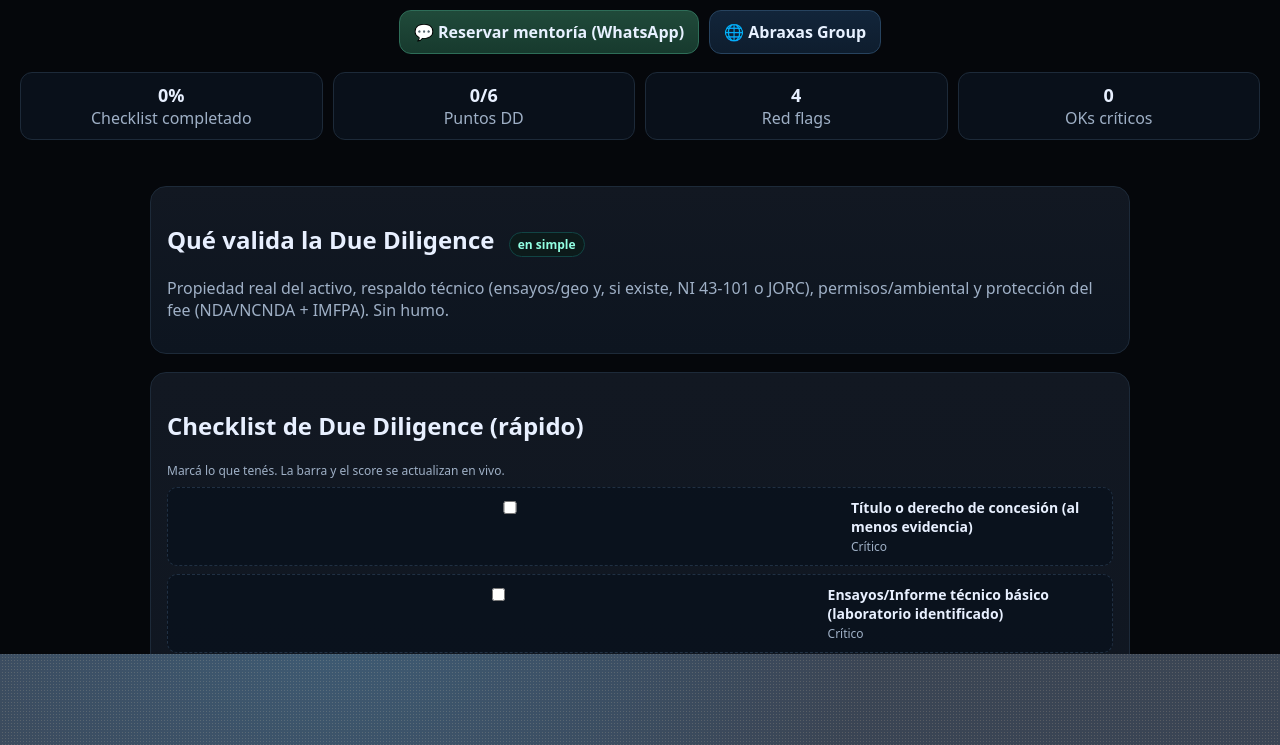
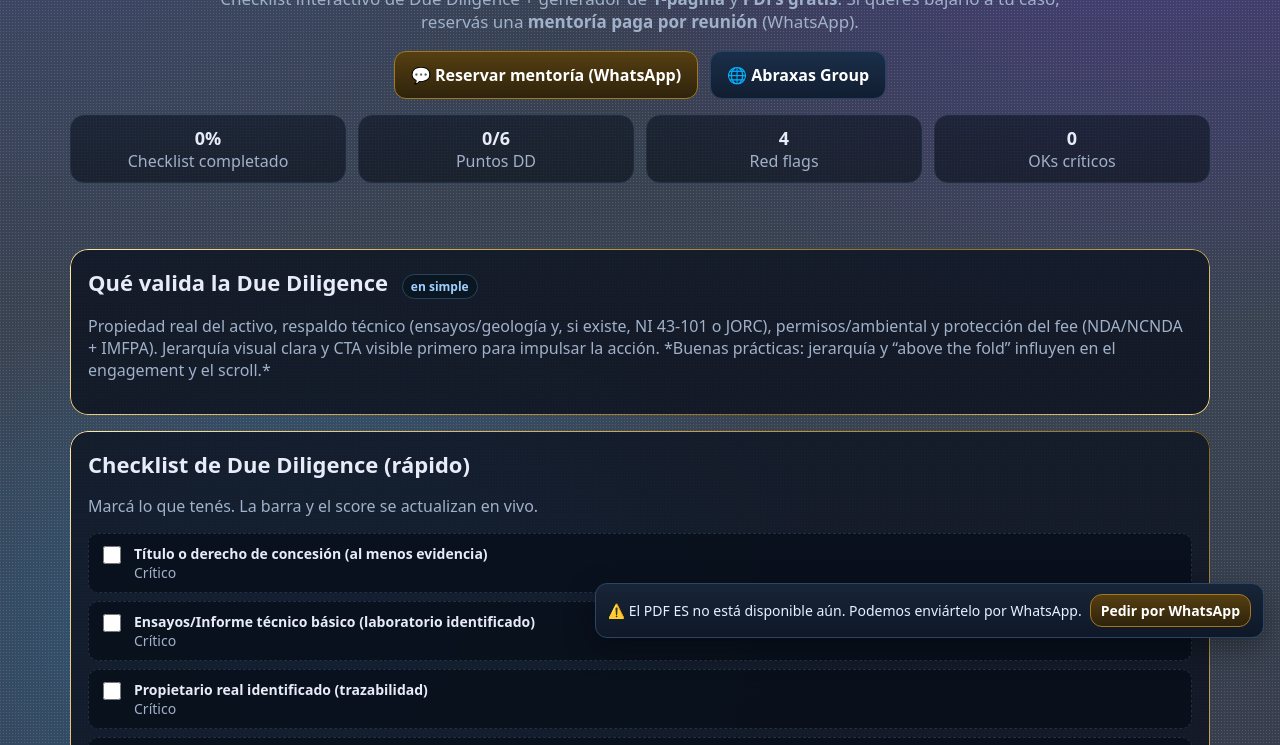
Before and after one commit to abraxasgroup/MarketingBooks, a plain HTML site: page index.html in a window 1280 px wide. Shown: the part 146-891 px from the top of the page. Before the commit the page ends 800 px from the top, so only its background shows below. Drawn offline with Linux system fonts and the light colour scheme; no server answers.

Commit message:
Update index.html

```diff
--- a/index.html
+++ b/index.html
@@ -3,108 +3,198 @@
 <head>
 <meta charset="utf-8" />
 <meta name="viewport" content="width=device-width, initial-scale=1" />
-<title>Due Diligence Minera — Lead Magnet + Mentoría | Abraxas Group</title>
-<meta name="description" content="Checklist interactivo de Due Diligence Minera. Descargá el PDF gratis y agendá mentoría paga por reunión para llevar tu operación a resultados.">
-<meta property="og:title" content="Due Diligence Minera — Abraxas Group">
-<meta property="og:description" content="Checklist interactivo + plan 1 página. PDF gratis local + mentoría paga.">
-<meta property="og:type" content="website">
+<title>Abraxas Group — Due Diligence Minera | Checklist + Mentoría</title>
+<meta name="description" content="Landing interactiva de Abraxas Group: checklist de Due Diligence Minera, generador de 1-página y PDFs gratis. Reservá mentoría por WhatsApp.">
+<meta property="og:title" content="Abraxas Group — Due Diligence Minera" />
+<meta property="og:description" content="Checklist + Generador 1-página + PDFs gratis. Mentoría paga por reunión." />
+<meta property="og:type" content="website" />
+<meta name="theme-color" content="#0b0f14" />
 <style>
-  :root {
-    --bg:#05070b; --ink:#e8f0ff; --muted:#9fb0c6; --cta:#ffd166;
-    --card:#121822; --card2:#0d1520; --accent:#06d6a0; --danger:#ff6b6b;
+  /* ======= BRAND THEME (Universo - Morados/Azules - Dorados) ======= */
+  :root{
+    --space:#06070c;            /* negro universo */
+    --ink:#e8ecf8;              /* texto */
+    --muted:#a0b1c9;            /* secundarios */
+    --card:#0c1220cc;           /* glass card */
+    --card-b:#0a0f1bcc;
+    --blue:#4da3ff;             /* acento azul */
+    --violet:#7b61ff;           /* acento morado */
+    --gold:#f5c857;             /* dorado */
+    --gold2:#d9a93d;
+    --ok:#6be675; --warn:#ffcd57; --danger:#ff6b6b;
   }
-  html,body{margin:0;height:100%;font-family:system-ui,-apple-system,Segoe UI,Roboto,sans-serif;color:var(--ink);background:var(--bg);overflow-x:hidden}
-  /* Capa "galaxia" */
+
+  /* Reset básico */
+  *{box-sizing:border-box}
+  html,body{margin:0;padding:0}
+  body{
+    min-height:100vh;
+    font-family:system-ui,-apple-system,Segoe UI,Roboto,Ubuntu,Cantarell,sans-serif;
+    color:var(--ink);
+    background: var(--space);
+    overflow-x:hidden;
+  }
+
+  /* ======= FONDO GALAXIA (nebulosa + estrellas sutil) ======= */
   body::before, body::after{
-    content:""; position:fixed; inset:-10vmax; pointer-events:none; z-index:-2;
+    content:""; position:fixed; inset:-12vmax; pointer-events:none;
+    z-index:-2;
+  }
+  /* Nebulosas */
+  body::before{
     background:
-      radial-gradient(1200px 800px at 10% 15%, #18233b 0%, transparent 60%),
-      radial-gradient(900px 700px at 80% 10%, #1b1036 0%, transparent 60%),
-      radial-gradient(900px 600px at 30% 85%, #0f2a3a 0%, transparent 60%),
-      linear-gradient(180deg,#06080e 0%, #0b0f14 55%, #05070b 100%);
-    filter:saturate(1.2) brightness(0.95);
+      radial-gradient(1200px 800px at 12% 10%, rgba(17,27,60,.9) 0%, rgba(17,27,60,0) 60%),
+      radial-gradient(1000px 700px at 82% 15%, rgba(28,8,78,.85) 0%, rgba(28,8,78,0) 65%),
+      radial-gradient(900px 600px at 30% 85%, rgba(0,64,105,.7) 0%, rgba(0,64,105,0) 60%),
+      linear-gradient(180deg,#05060a 0%, #0b0f14 60%, #06070c 100%);
+    filter:saturate(1.15) brightness(.98);
   }
-  /* Estrellas sutiles */
+  /* Estrellas */
   body::after{
     z-index:-1; opacity:.35;
     background-image:
-      radial-gradient(#ffffffa8 1px, transparent 1px),
+      radial-gradient(#ffffffaa 1px, transparent 1px),
       radial-gradient(#a4c6ff88 1px, transparent 1px),
-      radial-gradient(#ffffff77 1px, transparent 1px);
+      radial-gradient(#ffffff66 1px, transparent 1px);
     background-size: 3px 3px, 2px 2px, 1px 1px;
-    background-position: 0 0, 10px 20px, 25px 15px;
-    animation: twinkle 12s linear infinite;
+    background-position: 0 0, 18px 22px, 40px 8px;
+    animation: twinkle 16s linear infinite;
   }
   @keyframes twinkle{0%{opacity:.25}50%{opacity:.45}100%{opacity:.25}}
-  a{color:var(--cta);text-decoration:none} a:hover{text-decoration:underline}
-  header{padding:28px 20px;text-align:center}
-  .wrap{max-width:980px;margin:0 auto;padding:0 20px 48px}
-  .badge{display:inline-block;border:1px solid #233242;padding:6px 10px;border-radius:999px;color:var(--muted);font-size:12px;letter-spacing:.3px;background:#0a1320aa}
-  h1{margin:10px 0 6px;font-size:30px}
-  p.lead{color:var(--muted);margin:0 auto 14px;max-width:760px}
-  .card{background:linear-gradient(180deg,var(--card),var(--card2));border:1px solid #1d2a39;border-radius:16px;padding:16px;margin-top:18px}
-  .kpis{display:grid;grid-template-columns:repeat(4,1fr);gap:10px;margin-top:14px}
-  .kpi{background:#0c1420ba;border:1px solid #1d2a39;border-radius:12px;padding:10px;text-align:center}
+
+  /* ======= UTILIDADES ======= */
+  a{color:var(--gold); text-decoration:none}
+  a:hover{text-decoration:underline}
+  .wrap{max-width:1180px;margin:0 auto;padding:0 20px 56px}
+  .flex{display:flex;align-items:center;gap:12px}
+  .center{text-align:center}
+  .muted{color:var(--muted)}
+  .hidden{display:none !important}
+
+  /* ======= CARDS con borde dorado (gradient-stroke) ======= */
+  .card{
+    position:relative; padding:18px; border-radius:18px;
+    background:linear-gradient(180deg,var(--card),var(--card-b));
+    isolation:isolate;
+  }
+  .card::before{
+    content:""; position:absolute; inset:0; border-radius:18px; z-index:-1;
+    padding:1px; background:linear-gradient(135deg, #ffe9a6, #caa24a, #8b6b1f, #ffe08a);
+    -webkit-mask:linear-gradient(#000 0 0) content-box, linear-gradient(#000 0 0);
+    -webkit-mask-composite:xor; mask-composite:exclude;
+  }
+  .card + .card{margin-top:16px}
+
+  /* ======= HEADER / HERO ======= */
+  header{padding:34px 20px 10px}
+  .badge{
+    display:inline-flex; gap:8px; align-items:center;
+    padding:6px 12px; border-radius:999px; font-size:12px; letter-spacing:.3px;
+    background:linear-gradient(180deg,rgba(10,16,32,.75),rgba(9,14,28,.6));
+    border:1px solid rgba(80,95,130,.35); color:var(--muted)
+  }
+  h1{
+    margin:14px auto 8px; font-size:42px; line-height:1.1;
+    background:linear-gradient(90deg,#b59d46 0%,#e6cf75 20%,#7b61ff 55%,#4da3ff 90%);
+    -webkit-background-clip:text; background-clip:text; color:transparent;
+    text-shadow:0 0 20px rgba(245,200,87,.12);
+    max-width:900px;
+  }
+  p.lead{margin:0 auto; color:var(--muted); max-width:880px; font-size:17px}
+  .cta{display:flex;flex-wrap:wrap;gap:12px;justify-content:center;margin:18px 0 4px}
+  .btn{
+    display:inline-flex; gap:10px; align-items:center; padding:12px 16px;
+    border-radius:12px; font-weight:700; color:#fff;
+    background:linear-gradient(180deg,#1a2f4a,#111d30);
+    border:1px solid #27435f; box-shadow:0 0 0 0 rgba(245,200,87,0);
+    transition:transform .15s ease, box-shadow .25s ease, filter .15s ease;
+  }
+  .btn:hover{transform:translateY(-1px); filter:brightness(1.07)}
+  .btn.gold{
+    background:linear-gradient(180deg,#563f12,#2e230b);
+    border-color:#a07a1f;
+    box-shadow:0 0 0 0 rgba(245,200,87,.0);
+  }
+  .btn.gold:hover{box-shadow:0 0 24px 0 rgba(245,200,87,.25)}
+  .kpis{display:grid;grid-template-columns:repeat(4,1fr);gap:12px;margin-top:16px}
+  .kpi{background:linear-gradient(180deg,rgba(10,18,32,.6),rgba(7,13,23,.6));border:1px solid #203043;border-radius:14px;padding:10px;text-align:center}
   .kpi b{display:block;font-size:18px}
-  .cta{display:flex;flex-wrap:wrap;gap:10px;margin:18px 0;justify-content:center}
-  .btn{background:linear-gradient(180deg,#12253a,#0e1d2e);border:1px solid #27435f;border-radius:12px;padding:10px 14px;color:#e7f1ff;font-weight:600;display:inline-flex;gap:8px;align-items:center}
-  .btn:hover{filter:brightness(1.07)}
-  .btn.primary{background:linear-gradient(180deg,#204a3a,#173a2e);border-color:#2e6d58}
-  .btn.warn{background:linear-gradient(180deg,#3a2020,#2e1717);border-color:#6d2e2e}
-  .muted{color:var(--muted)}
-  .pill{display:inline-block;background:#0c1a1a;color:#92ffe3;border:1px solid #114444;border-radius:999px;font-size:12px;padding:3px 8px;margin-left:8px}
+
+  /* ======= SECCIONES ======= */
+  h2{font-size:22px;margin:0 0 8px}
+  .pill{display:inline-block;font-size:12px;border:1px solid #28425a;color:#9fd0ff;border-radius:999px;padding:3px 8px;margin-left:8px;background:#0a1622}
+
+  /* Checklist */
+  .check{display:flex;gap:10px;align-items:flex-start;padding:10px;border-radius:10px;border:1px dashed #203043;margin:8px 0;background:#08101bcc}
+  input[type="checkbox"]{accent-color:#7b61ff; width:18px;height:18px;margin-top:2px}
   .progress{height:12px;background:#0c121a;border:1px solid #1d2a39;border-radius:999px;overflow:hidden;margin-top:10px}
-  .bar{height:100%;width:0%;background:linear-gradient(90deg,var(--accent),#49f7c8)}
-  .score{font-weight:700}
+  .bar{height:100%;width:0%;background:linear-gradient(90deg,#06d6a0,#49f7c8)}
+
+  /* Split layout */
+  .split{display:grid;grid-template-columns:1.15fr .85fr;gap:16px}
+  @media (max-width:980px){.split{grid-template-columns:1fr}}
+
+  /* Form fields */
+  input, select, textarea{
+    width:100%; padding:12px; border-radius:10px; border:1px solid #26384f;
+    background:#0b1320; color:#eaf2ff; font-size:14px;
+  }
+  label{font-size:14px}
   .row{display:grid;grid-template-columns:1fr 1fr;gap:12px}
-  .row>div{display:flex;flex-direction:column;gap:6px}
-  input,select,textarea{width:100%;padding:10px;border-radius:8px;border:1px solid #26384f;background:#0b1320;color:#eaf2ff}
-  label{font-size:14px}
-  .check{display:flex;gap:10px;align-items:flex-start;padding:10px;border-radius:10px;border:1px dashed #203043;margin:8px 0;background:#08101b99}
-  .note{font-size:12px;color:#9fb0c6}
-  .split{display:grid;grid-template-columns:1.2fr .8fr;gap:14px}
-  @media (max-width:900px){.split,.row{grid-template-columns:1fr}}
-  footer{margin-top:28px;color:#8ea4bd;text-align:center;font-size:12px}
+  @media (max-width:720px){.row{grid-template-columns:1fr}}
+
+  /* Micro-interacciones suaves */
+  .reveal{opacity:0; transform:translateY(10px); transition:opacity .45s ease, transform .45s ease}
+  .reveal.on{opacity:1; transform:none}
+
+  /* Toast */
+  .toast{
+    position:fixed; right:16px; bottom:16px; z-index:99;
+    background:linear-gradient(180deg,#182437,#0e1829); color:#e7f1ff;
+    border:1px solid #2a4663; border-radius:12px; padding:10px 12px; box-shadow:0 10px 30px rgba(0,0,0,.35);
+    display:flex; gap:8px; align-items:center; font-size:14px
+  }
 </style>
 </head>
 <body>
-  <header>
+  <header class="center">
     <span class="badge">Abraxas Group · Lead Magnet + Mentoría Paga</span>
-    <h1>Due Diligence Minera — Checklist Interactivo + Plan 1-Página</h1>
-    <p class="lead">Descargá el PDF gratuito y, si querés aplicarlo a tu caso, agendá una <b>mentoría paga por reunión</b>.</p>
+    <h1>Abrimos la galaxia del negocio minero</h1>
+    <p class="lead">Checklist interactivo de Due Diligence + generador de <b>1-página</b> y <b>PDFs gratis</b>. Si querés bajarlo a tu caso, reservás una <b>mentoría paga por reunión</b> (WhatsApp).</p>
     <div class="cta">
-      <!-- SOLO estos 2 botones arriba (como pediste) -->
-      <a class="btn primary" href="https://wa.me/543417400299?text=Hola%20Abraxas%2C%20quiero%20agendar%20una%20mentor%C3%ADa%20paga%20sobre%20Due%20Diligence%20Minera." target="_blank" rel="noopener">💬 Reservar mentoría (WhatsApp)</a>
+      <a class="btn gold" href="https://wa.me/543417400299?text=Hola%20Abraxas%2C%20quiero%20agendar%20una%20mentor%C3%ADa%20paga%20sobre%20Due%20Diligence%20Minera." target="_blank" rel="noopener">💬 Reservar mentoría (WhatsApp)</a>
       <a class="btn" href="https://www.abraxas-group.lat/" target="_blank" rel="noopener">🌐 Abraxas Group</a>
     </div>
+    <div class="wrap">
       <div class="kpis">
         <div class="kpi"><b id="kpi1">0%</b><span class="muted">Checklist completado</span></div>
         <div class="kpi"><b id="kpi2">0/6</b><span class="muted">Puntos DD</span></div>
         <div class="kpi"><b id="kpi3">0</b><span class="muted">Red flags</span></div>
         <div class="kpi"><b id="kpi4">0</b><span class="muted">OKs críticos</span></div>
       </div>
+    </div>
   </header>
 
-  <div class="wrap">
-    <!-- 1) Qué valida la DD (en simple) -->
-    <section class="card">
+  <main class="wrap">
+    <!-- Qué valida la DD -->
+    <section class="card reveal">
       <h2>Qué valida la Due Diligence <span class="pill">en simple</span></h2>
-      <p class="muted">Propiedad real del activo, respaldo técnico (ensayos/geo y, si existe, NI&nbsp;43-101 o JORC), permisos/ambiental y protección del fee (NDA/NCNDA + IMFPA). Sin humo.</p>
+      <p class="muted">Propiedad real del activo, respaldo técnico (ensayos/geología y, si existe, NI&nbsp;43-101 o JORC), permisos/ambiental y protección del fee (NDA/NCNDA + IMFPA). Jerarquía visual clara y CTA visible primero para impulsar la acción. <span class="muted">*Buenas prácticas: jerarquía y “above the fold” influyen en el engagement y el scroll.*</span></p>
     </section>
 
-    <!-- 2) Checklist súper fácil (6 puntos) -->
-    <section class="card">
+    <!-- Checklist -->
+    <section class="card reveal">
       <h2>Checklist de Due Diligence (rápido)</h2>
-      <div class="note">Marcá lo que tenés. La barra y el score se actualizan en vivo.</div>
+      <p class="muted">Marcá lo que tenés. La barra y el score se actualizan en vivo.</p>
       <div id="list"></div>
       <div class="progress" aria-label="Progreso"><div class="bar" id="bar"></div></div>
-      <p>Score: <span class="score" id="score">0/6</span> · <span id="veredict" class="muted">Completá para ver tu estado.</span></p>
+      <p>Score: <b id="score">0/6</b> · <span id="veredict" class="muted">Completá para ver tu estado.</span></p>
     </section>
 
-    <!-- 3) Generador 1-pager (fricción mínima) -->
-    <section class="card split">
+    <!-- Generador 1-pager -->
+    <section class="card split reveal">
       <div>
-        <h2>Tu Plan de 1-Página (en 3 clics)</h2>
+        <h2>Tu Plan de 1-Página (3 clics)</h2>
         <div class="row">
           <div><label>Proyecto (opcional)<input id="p_name" placeholder="p.ej., Cobre Andino — Perú"></label></div>
           <div><label>Jurisdicción (opcional)<input id="p_jur" placeholder="País/Provincia"></label></div>
@@ -146,47 +236,55 @@
           <button class="btn" id="gen">🧩 Generar resumen</button>
           <button class="btn" id="copy">📋 Copiar</button>
         </div>
-        <textarea id="out" rows="8" placeholder="Tu 1-pager aparecerá aquí…"></textarea>
-
-        <p class="note">¿Querés que lo convirtamos en un plan real y protejamos tu fee? Pedí una mentoría (paga por reunión).</p>
+        <textarea id="out" rows="9" placeholder="Tu 1-pager aparecerá aquí…"></textarea>
+        <p class="muted" style="margin-top:8px">*Tip: mantené contraste alto para lectura cómoda (mínimo AA).*</p>
       </div>
 
       <aside>
-        <h3>¿Listo para mentoría?</h3>
-        <p>Aplicamos este 1-pager a tu caso, ordenamos documentos y definimos los próximos 7 días.</p>
+        <h2>¿Listo para mentoría?</h2>
+        <p>Aplicamos tu 1-pager a un caso real, cerramos gaps y definimos los próximos 7 días.</p>
         <div class="cta">
-          <a class="btn primary" href="https://wa.me/543417400299?text=Quiero%20mentoria%20sobre%20Due%20Diligence" target="_blank" rel="noopener">💬 Reservar mentoría (WhatsApp)</a>
+          <a class="btn gold" href="https://wa.me/543417400299?text=Quiero%20mentoria%20sobre%20Due%20Diligence" target="_blank" rel="noopener">💬 Reservar mentoría (WhatsApp)</a>
         </div>
-        <details>
-          <summary>Incluye</summary>
-          <ul class="muted">
-            <li>Validación de propiedad y trazabilidad.</li>
+        <ul class="muted" style="margin:10px 0 0 18px">
+          <li>Propiedad y trazabilidad.</li>
           <li>Revisión técnica (ensayos / NI 43-101 / JORC).</li>
           <li>Permisos/ambiental y orden correcto de divulgación.</li>
           <li>Protección de fee (NDA/NCNDA + IMFPA) y señales de bypass.</li>
         </ul>
-        </details>
       </aside>
     </section>
 
-    <!-- 4) PDFs + CTA final (WhatsApp) -->
-    <section class="card">
-      <h2>Descargá el PDF y pasemos a resultados</h2>
+    <!-- PDFs + CTA final -->
+    <section class="card reveal">
+      <h2>Descargas</h2>
+      <p class="muted">PDFs gratuitos para preparación. Si falta alguno, te lo enviamos por WhatsApp.</p>
       <div class="cta">
         <a class="btn" id="pdfEs" href="downloads/como-ser-un-intermediario-mineria.pdf" download>📕 PDF (ES) — descarga directa</a>
         <a class="btn" id="pdfEn" href="downloads/how-to-be-an-intermediary-mining-business.pdf" download>📕 PDF (EN) — direct download</a>
-        <a class="btn warn" href="https://wa.me/543417400299?text=Hola%20Abraxas%2C%20quiero%20coordinar%20una%20reuni%C3%B3n%20paga%20de%20mentoria%20sobre%20DD%20Minera." target="_blank" rel="noopener">💼 Reservar mentoría (WhatsApp)</a>
+        <a class="btn gold" href="https://wa.me/543417400299?text=Hola%20Abraxas%2C%20quiero%20coordinar%20una%20reuni%C3%B3n%20paga%20de%20mentoria%20sobre%20DD%20Minera." target="_blank" rel="noopener">💼 Reservar mentoría (WhatsApp)</a>
       </div>
-      <p class="note">La mentoría es de pago por reunión. El PDF es gratuito como preparación.</p>
     </section>
+  </main>
 
-    <footer>
+  <footer class="center" style="padding:20px 12px 40px;color:#8ea4bd">
     © Abraxas Group — “Donde el Riesgo encuentra la Oportunidad”.
   </footer>
+
+  <!-- Toast -->
+  <div id="toast" class="toast hidden" role="alert" aria-live="polite">
+    <span>⚠️ El PDF ES no está disponible aún. Podemos enviártelo por WhatsApp.</span>
+    <a class="btn gold" style="padding:6px 10px" target="_blank" rel="noopener"
+       href="https://wa.me/543417400299?text=Hola%20Abraxas%2C%20enviame%20el%20PDF%20ES%20del%20libro%2C%20por%20favor.">Pedir por WhatsApp</a>
   </div>
 
 <script>
-  // ====== Checklist (6 ítems, simple) ======
+  /* ====== Reveal on scroll (micro-interacción suave) ====== */
+  const obs = new IntersectionObserver((e)=>e.forEach(x=>x.target.classList.toggle('on', x.isIntersecting)),
+    {threshold:.15});
+  document.querySelectorAll('.reveal').forEach(el=>obs.observe(el));
+
+  /* ====== Checklist ====== */
   const items = [
     { t:'Título o derecho de concesión (al menos evidencia)', crit:true },
     { t:'Ensayos/Informe técnico básico (laboratorio identificado)', crit:true },
@@ -199,7 +297,7 @@
   items.forEach((it)=>{
     const row = document.createElement('label');
     row.className = 'check';
-    row.innerHTML = `<input type="checkbox"><div><b>${it.t}</b><br><span class="note">${it.crit? 'Crítico':'Recomendado'}</span></div>`;
+    row.innerHTML = `<input type="checkbox"><div><b>${it.t}</b><br><span class="muted">${it.crit? 'Crítico':'Recomendado'}</span></div>`;
     list.appendChild(row);
   });
 
@@ -213,38 +311,35 @@
 
   function updateProgress(){
     const checks = Array.from(list.querySelectorAll('input[type="checkbox"]'));
-    const total = checks.length;
-    const done = checks.filter(c=>c.checked).length;
-    const critCount =  items.filter(i=>i.crit).length;
+    const total = checks.length, done = checks.filter(c=>c.checked).length;
+    const critCount = items.filter(i=>i.crit).length;
     const doneCrit = items.filter((it,idx)=>it.crit && checks[idx].checked).length;
     const redFlags = critCount - doneCrit;
     const pct = Math.round((done/total)*100);
-    bar.style.width = pct+'%';
+    bar.style.width = pct + '%';
     k1.textContent = pct + '%';
     k2.textContent = `${done}/${total}`;
     k3.textContent = String(redFlags);
     k4.textContent = String(doneCrit);
     scoreEl.textContent = `${done}/${total}`;
-    if (redFlags >= 2) veredict.innerHTML = '⚠️ Riesgo alto: faltan críticos. Recomendado: Mentoría antes de avanzar.';
-    else if (redFlags === 1) veredict.innerHTML = '🟡 Riesgo medio: resolvé el crítico pendiente.';
-    else if (done >= 5) veredict.innerHTML = '🟢 Perfil sólido: listo para revisión controlada.';
-    else veredict.innerHTML = 'ℹ️ Seguís cargando: completá el checklist.';
+    if (redFlags >= 2) veredict.textContent = 'Riesgo alto: faltan críticos. Recomendado: Mentoría antes de avanzar.';
+    else if (redFlags === 1) veredict.textContent = 'Riesgo medio: resolvé el crítico pendiente.';
+    else if (done >= 5) veredict.textContent = 'Perfil sólido: listo para revisión controlada.';
+    else veredict.textContent = 'Completá para ver tu estado.';
   }
-  list.addEventListener('change', updateProgress);
-  updateProgress();
+  list.addEventListener('change', updateProgress); updateProgress();
 
-  // ====== Generador 1-Pager ======
-  const el = id => document.getElementById(id);
+  /* ====== Generador 1-pager ====== */
+  const $ = (id)=>document.getElementById(id);
   function buildOnePager(){
-    const name = el('p_name').value || 'Proyecto Minero';
-    const jur  = el('p_jur').value || 'Jurisdicción';
-    const docs = el('p_docs').value;
-    const std  = el('p_std').value;
-    const env  = el('p_env').value;
-    const risk = el('p_risk').value;
+    const name = $('p_name').value || 'Proyecto Minero';
+    const jur  = $('p_jur').value || 'Jurisdicción';
+    const docs = $('p_docs').value;
+    const std  = $('p_std').value;
+    const env  = $('p_env').value;
+    const risk = $('p_risk').value;
 
-    const txt =
-`1-Pager de Due Diligence — ${name}
+    return `1-Pager de Due Diligence — ${name}
 Jurisdicción: ${jur}
 
 Documentación base: ${docs}
@@ -259,25 +354,32 @@ Protección de fee: IMFPA ligado al contrato principal.
 
 Contacto Abraxas
 • o.chinchilla@abraxas-group.lat · +54 341 740 0299`;
-    return txt;
   }
-  el('gen').addEventListener('click', ()=>{ el('out').value = buildOnePager(); });
-  el('copy').addEventListener('click', ()=>{
-    const txt = el('out').value || buildOnePager();
-    navigator.clipboard.writeText(txt).catch(()=>{});
-  });
+  $('gen').addEventListener('click', ()=>{ $('out').value = buildOnePager(); });
+  $('copy').addEventListener('click', ()=>{ navigator.clipboard.writeText($('out').value || buildOnePager()).catch(()=>{}); });
 
-  // ====== Fallback a RAW si el PDF aún no está en Pages ======
+  /* ====== Verificación PDFs: fallback RAW y WhatsApp ====== */
   async function ensurePdf(id, rawUrl){
     const a = document.getElementById(id);
     try{
-      const r = await fetch(a.getAttribute('href'), { method: 'HEAD' });
-      if (!r.ok) { a.href = rawUrl; a.removeAttribute('download'); }
-    }catch(e){ a.href = rawUrl; a.removeAttribute('download'); }
+      const r = await fetch(a.getAttribute('href'), { method:'HEAD' });
+      if(!r.ok){ a.href = rawUrl; a.removeAttribute('download'); }
+    }catch(e){
+      a.href = rawUrl; a.removeAttribute('download');
     }
-  // Cambiá el owner/repo si tu repo no es este:
-  ensurePdf('pdfEs','https://github.com/abraxasgroup/MarketingBooks/raw/main/downloads/como-ser-un-intermediario-mineria.pdf');
+  }
+  // Cambiá 'abraxasgroup/MarketingBooks' si tu repo es otro:
+  ensurePdf('pdfEs','https://github.com/abraxasgroup/MarketingBooks/raw/main/downloads/como-ser-un-intermediario-mineria.pdf')
+    .then(async ()=>{
+      // Si tampoco existe en RAW, mostramos toast para WhatsApp
+      const a = document.getElementById('pdfEs');
+      try{
+        const r = await fetch(a.href, { method:'HEAD' });
+        if(!r.ok){ document.getElementById('toast').classList.remove('hidden'); }
+      }catch(e){ document.getElementById('toast').classList.remove('hidden'); }
+    });
   ensurePdf('pdfEn','https://github.com/abraxasgroup/MarketingBooks/raw/main/downloads/how-to-be-an-intermediary-mining-business.pdf');
+
 </script>
 </body>
 </html>
```
Lines whose indentation alone changed are shown as unchanged.
